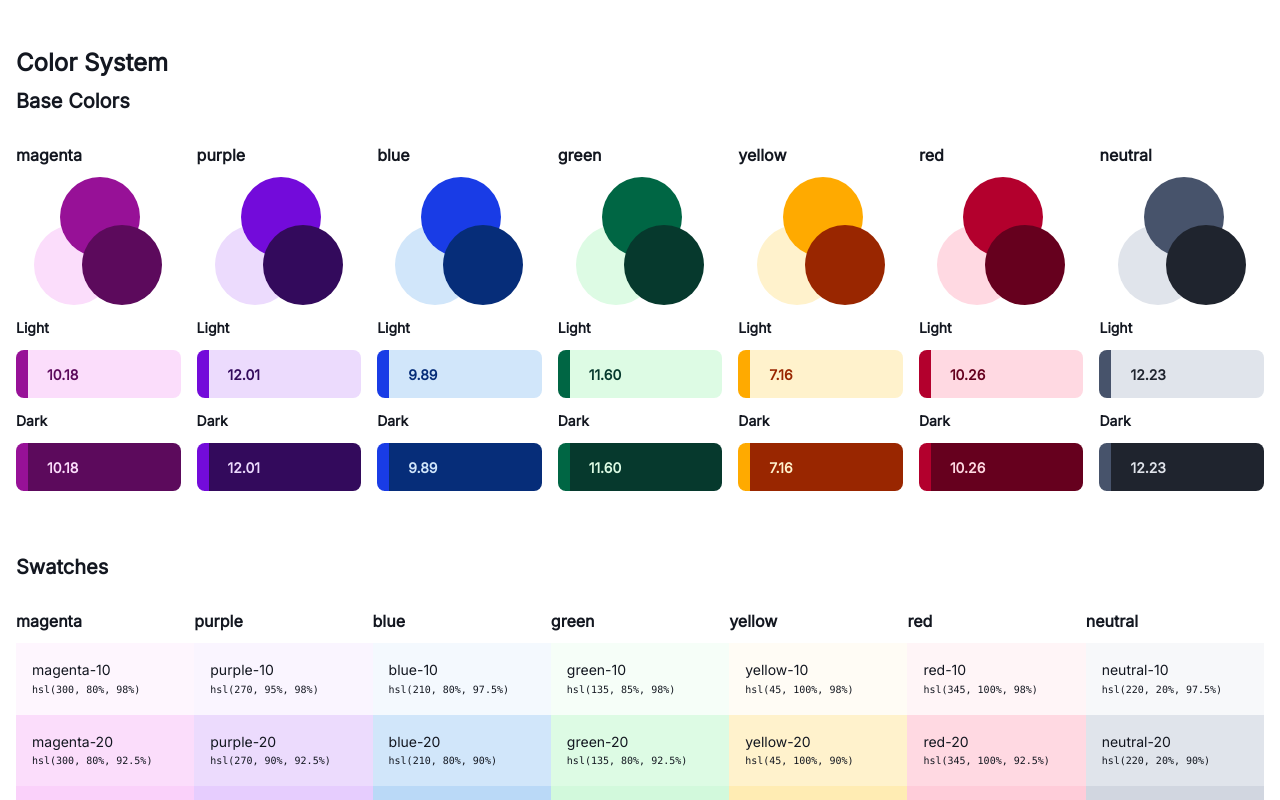
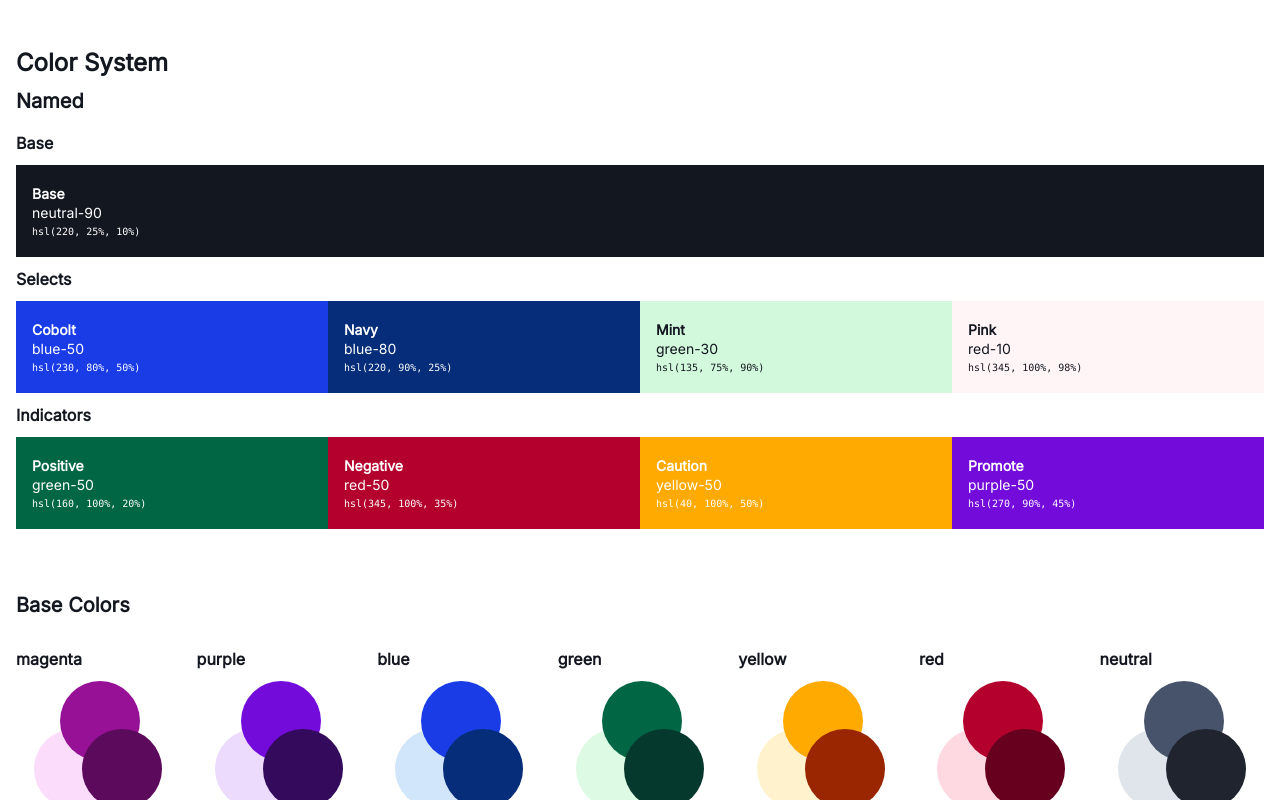
Before and after one commit to scottdejonge/color-system, a Vue app: page / in a window 1280 px wide. Shown: the top 800 px of the page. Built offline with nearby package versions, Linux system fonts and the light colour scheme.

Commit message:
Add named colors

```diff
--- a/src/App.vue
+++ b/src/App.vue
@@ -4,6 +4,7 @@ import { BASE, SHADES } from '../constants/constants'
 import Combinations from './components/Combinations.vue'
 import Palette from './components/Palette.vue'
 import Section from './components/Section.vue'
+import Swatch from './components/Swatch.vue'
 import Swatches from './components/Swatches.vue'
 
 export default {
@@ -15,6 +16,7 @@ export default {
     Combinations,
     Palette,
     Section,
+    Swatch,
     Swatches,
   },
   computed: {
@@ -36,6 +38,91 @@ export default {
     v-bind:style="style"
   >
     <h1>Color System</h1>
+    <Section
+      title="Named"
+    >
+      <h3>Base</h3>
+      <ul class="swatches">
+        <li>
+          <Swatch
+            id="neutral-90"
+            name="Base"
+            scale="90"
+            v-bind:color="$options.palettes.neutral['90'].value"
+          />
+        </li>
+      </ul>
+      <h3>Selects</h3>
+      <ul class="swatches">
+        <li>
+          <Swatch
+            id="blue-50"
+            name="Cobolt"
+            scale="50"
+            v-bind:color="$options.palettes.blue['50'].value"
+          />
+        </li>
+        <li>
+          <Swatch
+            id="blue-80"
+            name="Navy"
+            scale="80"
+            v-bind:color="$options.palettes.blue['80'].value"
+          />
+        </li>
+        <li>
+          <Swatch
+            id="green-30"
+            name="Mint"
+            scale="30"
+            v-bind:color="$options.palettes.green['30'].value"
+          />
+        </li>
+        <li>
+          <Swatch
+            id="red-10"
+            name="Pink"
+            scale="10"
+            v-bind:color="$options.palettes.red['10'].value"
+          />
+        </li>
+      </ul>
+      <h3>Indicators</h3>
+      <ul class="swatches">
+        <li>
+          <Swatch
+            id="green-50"
+            name="Positive"
+            scale="50"
+            v-bind:color="$options.palettes.green['50'].value"
+          />
+        </li>
+        <li>
+          <Swatch
+            id="red-50"
+            name="Negative"
+            scale="50"
+            v-bind:color="$options.palettes.red['50'].value"
+          />
+        </li>
+        <li>
+          <Swatch
+            id="yellow-50"
+            name="Caution"
+            scale="50"
+            v-bind:color="$options.palettes.yellow['50'].value"
+          />
+        </li>
+        <li>
+          <Swatch
+            id="purple-50"
+            name="Promote"
+            scale="50"
+            v-bind:color="$options.palettes.purple['50'].value"
+          />
+        </li>
+      </ul>
+    </Section>
     <Section
       title="Base Colors"
     >
```
